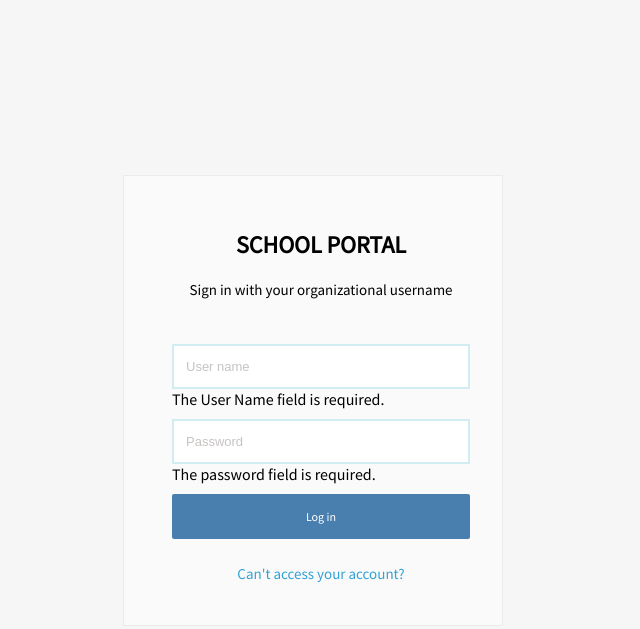
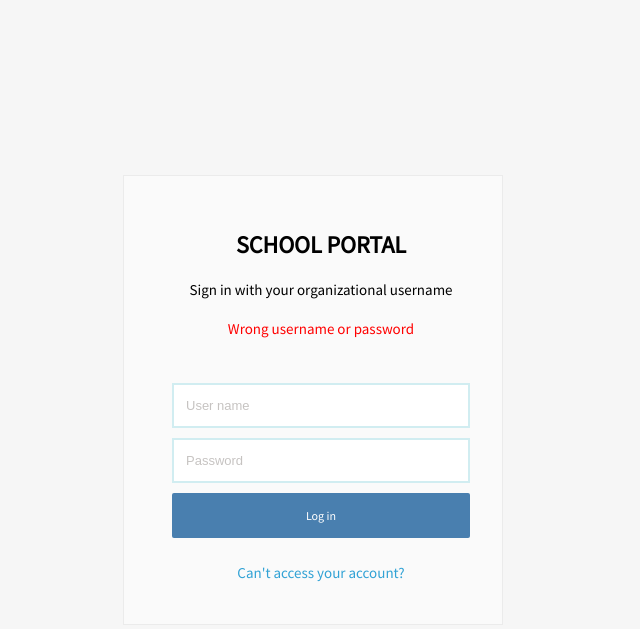
Before and after one commit to b14ck0ps/WebTech-Final-Project, a PHP site: page /views/login.php?msg=error in a window 1280 px wide. Shown: the top 629 px of the page, without its empty margins (327-967 px from the left). Run offline with PHP 8.4, Linux system fonts and the light colour scheme.

Commit message:
error class added

```diff
--- a/views/login.php
+++ b/views/login.php
@@ -15,17 +15,17 @@
                 <p>Sign in with your organizational username</p>
                 <?php
                 if (isset($_GET['msg']) && $_GET['msg'] == 'error') {
-                    echo '<p class="error">Wrong username or password</p>';
+                    echo '<p class="error-user">Wrong username or password</p>';
                 }
                 ?>
             </div>
             <div class="group login-input">
                 <input type="username" name="username" placeholder="User name">
-                <span id="username-error">The User Name field is required.</span>
+                <span class="error" id="username-error">The User Name field is required.</span>
             </div>
             <div class="group login-input">
                 <input type="password" name="password" placeholder="Password">
-                <span id="password-error">The password field is required.</span>
+                <span class="error" id="password-error">The password field is required.</span>
             </div>
             <button class="loginBtn" type="submit" name="submit">Log in</button>
             <div class="group form-link">
--- a/views/sideNavbar.html
+++ b/views/sideNavbar.html
@@ -9,11 +9,11 @@
             </div>
         </button>
         <div id="dropdown" class="dropdown-content">
-            <a href="#">Admin</a>
+            <a href="registration.php?userType=admin">Admin</a>
             <hr>
-            <a href="#">Stuffs</a>
+            <a href="registration.php?userType=stuff">Stuffs</a>
             <hr>
-            <a href="#">Faculty</a>
+            <a href="registration.php?userType=faculty">Faculty</a>
             <hr>
             <a href="registration.php?userType=student">Student</a>
         </div>
```
